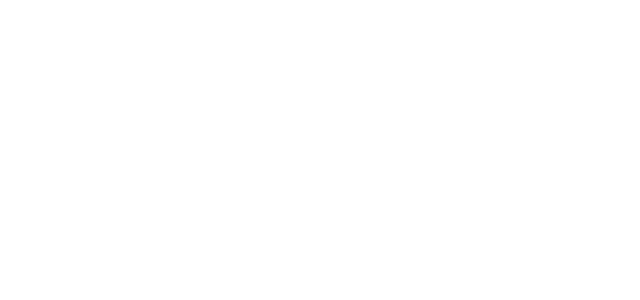
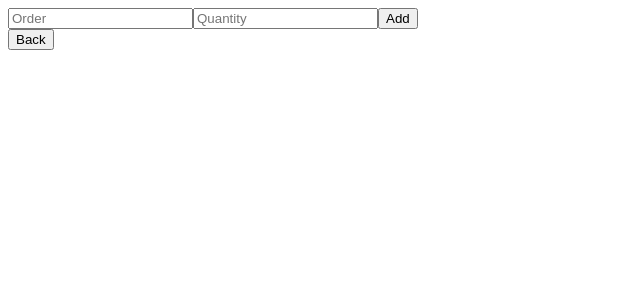
Before and after one commit to kylefon/event-management-app, a React (Vite) app in the folder client/: page /order/1 in a window 1280 px wide. Before the commit this address had no page. Shown: the top 300 px of the page, without its empty margins (0-640 px from the left). Built offline with nearby package versions, Linux system fonts and the light colour scheme.

Commit message:
Allow input of orders

```diff
--- a/client/src/App.jsx
+++ b/client/src/App.jsx
@@ -17,7 +17,7 @@
                     </>
                 }>
                 </Route>
-                <Route exact path='/order' element={<InputOrder />}></Route>
+                <Route exact path='/order/:id' element={<InputOrder />}></Route>
             </Routes>
         </BrowserRouter>
 
--- a/client/src/components/editOrder.jsx
+++ b/client/src/components/editOrder.jsx
@@ -3,7 +3,6 @@
 export default function EditOrder({ orderData }) {
     const [order_name, setordername] = useState(orderData.order_name);
     const [quantity, setquantity] = useState(orderData.quantity);
-    const [customer_id, setcustomerid] = useState(orderData.customer_id);
 
     const [displayStyle, setDisplayStyle] = useState("none");
 
--- a/client/src/components/inputOrder.jsx
+++ b/client/src/components/inputOrder.jsx
@@ -1,27 +1,35 @@
-import React, { useState } from "react";
+import React, { useState, useEffect } from "react";
+import { useParams, useNavigate } from "react-router-dom";
 
 export default function InputOrder() {
-    const [order_name, setordername] = useState("")
-    const [quantity, setquantity] = useState("")
+    const { id } = useParams();
+    const [order_name, setordername] = useState("");
+    const [quantity, setquantity] = useState("");
+    const navigate = useNavigate();
 
     const onSubmitForm = async e => {
         e.preventDefault();
         try {
-            const body = { order_name, quantity};
+            const body = { order_name, quantity, fk_customer_id: id };
             const response = await fetch("http://localhost:5000/orders", {
                 method: "POST",
                 headers: {"Content-Type": "application/json" },
                 body: JSON.stringify(body)
             })
 
-            window.location = "/";
+            window.location = `/order/${id}`;
 
-            setordername("");
-            setquantity("");
         } catch (error) {
             console.error(error.message);
         }
     }
+
+    const orderPath = () => {
+        navigate(`/`);
+    }
+
+
+
     return (
         <>
             <form onSubmit={onSubmitForm}>
@@ -29,6 +37,7 @@
                 <input type="number" placeholder="Quantity" value = { quantity } onChange={e => setquantity(e.target.value)}/>
                 <button className="btn btn-success">Add</button>
             </form>
+            <button onClick={orderPath}>Back</button>
         </>
     );
 }
--- a/client/src/components/listCustomer.jsx
+++ b/client/src/components/listCustomer.jsx
@@ -1,10 +1,12 @@
 import React, {useEffect, useState} from "react";
+import { useNavigate } from "react-router-dom";
 import EditCustomer from "./editCustomer";
 
 
 export default function ListCustomers() {
 
     const [customerData, setcustomerdata] = useState([])
+    const navigate = useNavigate();
 
     const deleteCustomer = async (id) => {
         try {
@@ -44,6 +46,10 @@
         return `${year}-${month}-${day}`;
     };
 
+    const orderPath = (id) => {
+        navigate(`/order/${id}`);
+    }
+
 
     return (
         <>
@@ -62,7 +68,7 @@
                         <td>{data.customer_name}</td>
                         <td>{formatDate(data.event_date)}</td>
                         <td>{data.phone}</td>
-                        <td><button>Orders</button></td>
+                        <td><button onClick={() => orderPath(data.customer_id)}>Orders</button></td>
                         <td><EditCustomer data={data}/></td>
                         <td><button onClick={() => deleteCustomer(data.customer_id)}>Delete</button></td>
                     </tr>
```
Also changed, not shown: 2 other files (tests, documents, lock files or other folders).
